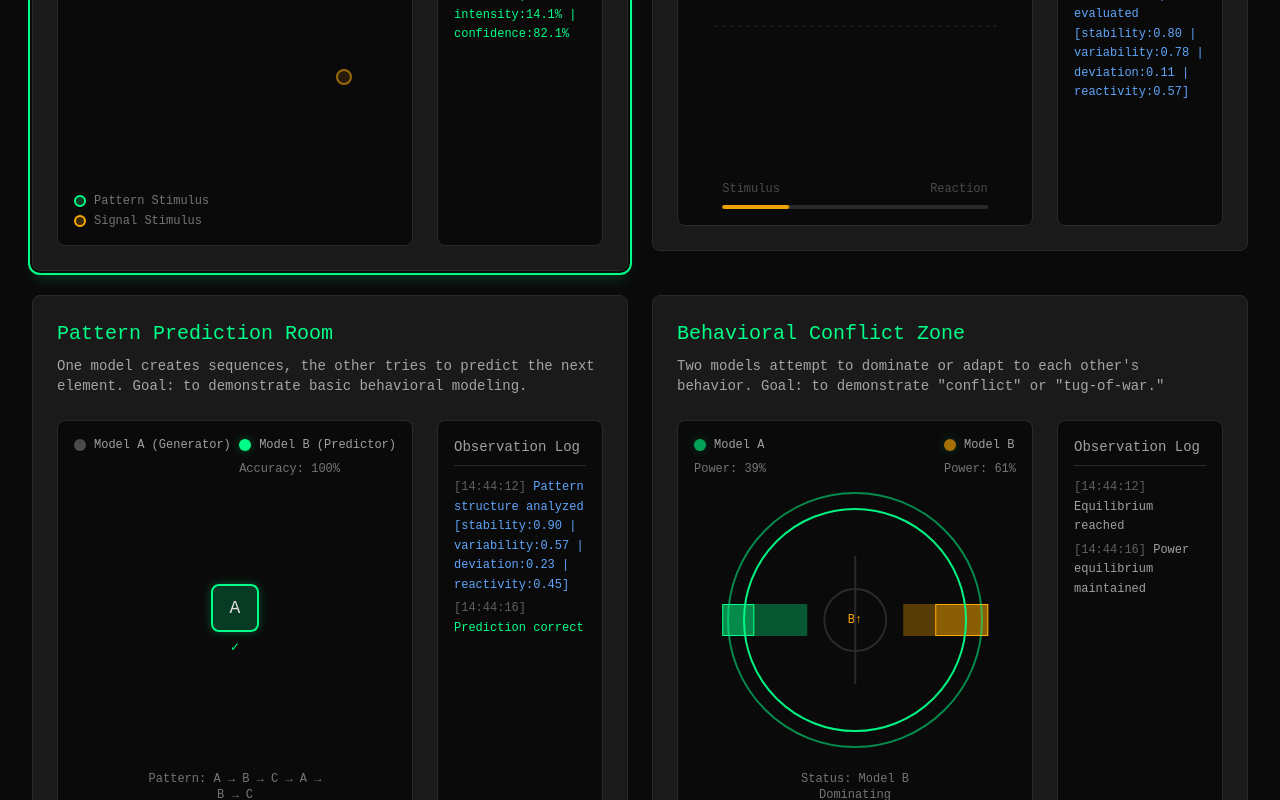
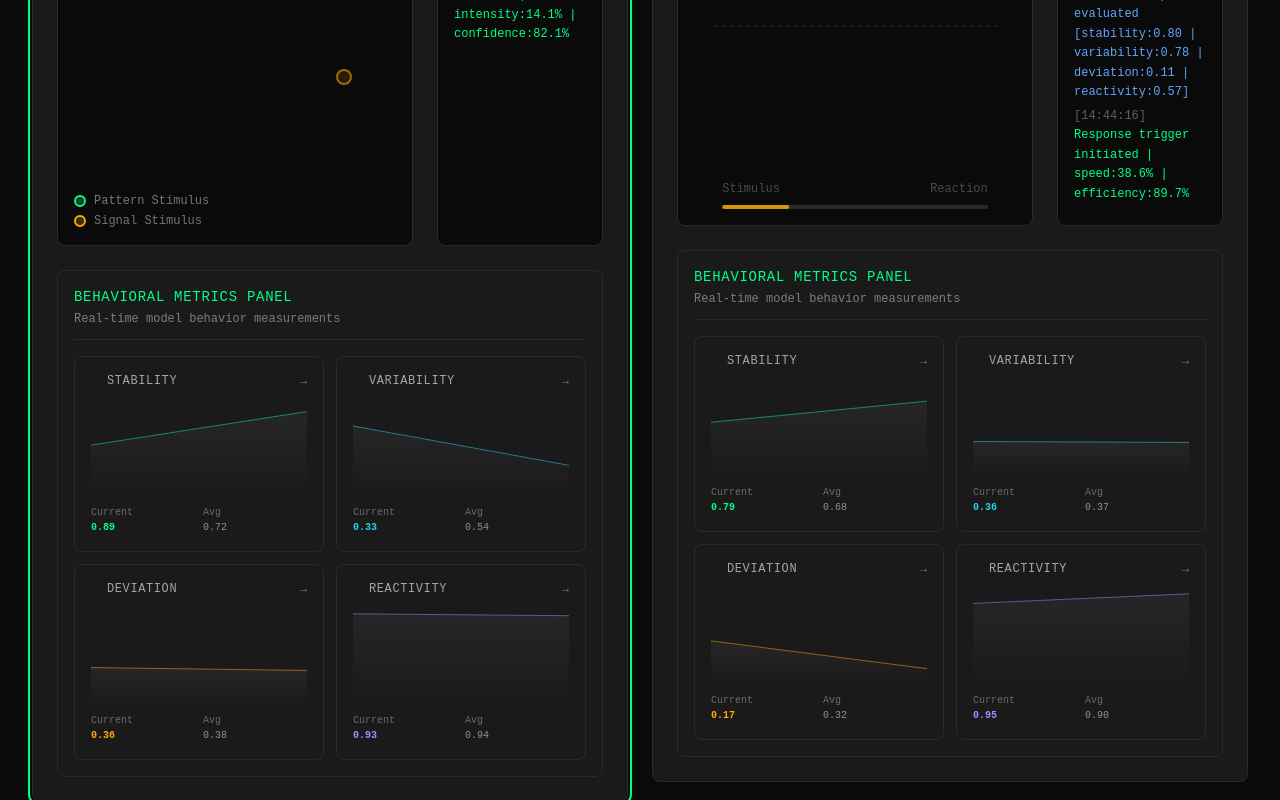
Before and after one commit to Topten1004/AI-Lab, a Next.js app: page / in a window 1280 px wide. Shown: the part 440-1240 px from the top of the page. Built offline with nearby package versions, Linux system fonts and the light colour scheme.

Commit message:
Behavioral Metrics Panel

```diff
--- a/components/AttentionResponseLabPage/AttentionResponseLab.tsx
+++ b/components/AttentionResponseLabPage/AttentionResponseLab.tsx
@@ -2,6 +2,7 @@
 
 import ExperimentVisual from './ExperimentVisual'
 import TextLog from './TextLog'
+import BehavioralMetricsPanel from '@/components/Layout/BehavioralMetricsPanel'
 
 interface AttentionResponseLabProps {
   isFocused: boolean
@@ -29,15 +30,18 @@ export default function AttentionResponseLab({ isFocused, onFocus }: AttentionRe
       </div>
 
       <div
-        className="grid grid-cols-1 lg:grid-cols-3 gap-6"
+        className="space-y-6"
         onClick={(e) => e.stopPropagation()}
       >
-        <div className="lg:col-span-2">
-          <ExperimentVisual />
+        <div className="grid grid-cols-1 lg:grid-cols-3 gap-6">
+          <div className="lg:col-span-2">
+            <ExperimentVisual />
+          </div>
+          <div className="lg:col-span-1">
+            <TextLog isFocused={isFocused} />
+          </div>
         </div>
-        <div className="lg:col-span-1">
-          <TextLog isFocused={isFocused} />
-        </div>
+        <BehavioralMetricsPanel />
       </div>
     </div>
   )
--- a/components/BehavioralConflictZonePage/BehavioralConflictZone.tsx
+++ b/components/BehavioralConflictZonePage/BehavioralConflictZone.tsx
@@ -2,6 +2,7 @@
 
 import BehavioralConflictVisual from './BehavioralConflictVisual'
 import BehavioralConflictLog from './BehavioralConflictLog'
+import BehavioralMetricsPanel from '@/components/Layout/BehavioralMetricsPanel'
 
 interface BehavioralConflictZoneProps {
   isFocused: boolean
@@ -29,15 +30,18 @@ export default function BehavioralConflictZone({ isFocused, onFocus }: Behaviora
       </div>
 
       <div
-        className="grid grid-cols-1 lg:grid-cols-3 gap-6"
+        className="space-y-6"
         onClick={(e) => e.stopPropagation()}
       >
-        <div className="lg:col-span-2">
-          <BehavioralConflictVisual />
+        <div className="grid grid-cols-1 lg:grid-cols-3 gap-6">
+          <div className="lg:col-span-2">
+            <BehavioralConflictVisual />
+          </div>
+          <div className="lg:col-span-1">
+            <BehavioralConflictLog isFocused={isFocused} />
+          </div>
         </div>
-        <div className="lg:col-span-1">
-          <BehavioralConflictLog isFocused={isFocused} />
-        </div>
+        <BehavioralMetricsPanel />
       </div>
     </div>
   )
--- /dev/null
+++ b/components/Layout/BehavioralMetricsPanel.tsx
@@ -0,0 +1,122 @@
+'use client'
+
+import { useBehavioralMetrics } from '@/hooks/useBehavioralMetrics'
+
+export default function BehavioralMetricsPanel() {
+  const { chartData, stats } = useBehavioralMetrics()
+
+  const MetricChart = ({
+    data,
+    stats,
+    label,
+    color
+  }: {
+    data: Array<{ timestamp: number; value: number }>
+    stats: { current: number; average: number; min: number; max: number; trend: 'up' | 'down' | 'stable' }
+    label: string
+    color: string
+  }) => {
+    if (data.length === 0) return null
+
+    const maxValue = Math.max(...data.map((d) => d.value), 1)
+    const minValue = Math.min(...data.map((d) => d.value), 0)
+    const range = maxValue - minValue || 1
+
+    const points = data.map((point, index) => {
+      const x = (index / (data.length - 1 || 1)) * 100
+      const y = 100 - ((point.value - minValue) / range) * 100
+      return `${x},${y}`
+    }).join(' ')
+
+    const trendIcon = stats.trend === 'up' ? '↑' : stats.trend === 'down' ? '↓' : '→'
+    const trendColor = stats.trend === 'up' ? 'text-lab-accent' : stats.trend === 'down' ? 'text-red-400' : 'text-lab-text/50'
+
+    return (
+      <div className="lab-border rounded-lg p-4 bg-lab-surface/50">
+        <div className="flex items-center justify-between mb-3">
+          <div className="flex items-center gap-2">
+            <div className={`w-2 h-2 rounded-full ${color}`}></div>
+            <span className="text-xs font-mono text-lab-text/70 uppercase tracking-wider">{label}</span>
+          </div>
+          <div className={`text-xs font-mono ${trendColor}`}>{trendIcon}</div>
+        </div>
+
+        <div className="relative h-24 mb-2">
+          <svg className="w-full h-full" viewBox="0 0 100 100" preserveAspectRatio="none">
+            <polyline
+              points={points}
+              fill="none"
+              stroke="currentColor"
+              strokeWidth="0.5"
+              className={color}
+              vectorEffect="non-scaling-stroke"
+            />
+            <defs>
+              <linearGradient id={`gradient-${label}`} x1="0%" y1="0%" x2="0%" y2="100%">
+                <stop offset="0%" stopColor="currentColor" stopOpacity="0.3" />
+                <stop offset="100%" stopColor="currentColor" stopOpacity="0" />
+              </linearGradient>
+            </defs>
+            <polygon
+              points={`0,100 ${points} 100,100`}
+              fill={`url(#gradient-${label})`}
+              className={color}
+              opacity="0.2"
+            />
+          </svg>
+        </div>
+
+        <div className="grid grid-cols-2 gap-2 text-[10px] font-mono">
+          <div>
+            <div className="text-lab-text/40">Current</div>
+            <div className={`${color} font-bold`}>{stats.current.toFixed(2)}</div>
+          </div>
+          <div>
+            <div className="text-lab-text/40">Avg</div>
+            <div className="text-lab-text/60">{stats.average.toFixed(2)}</div>
+          </div>
+        </div>
+      </div>
+    )
+  }
+
+  return (
+    <div className="lab-border rounded-lg p-4 bg-lab-surface">
+      <div className="mb-4 pb-3 border-b border-lab-border">
+        <h3 className="text-sm font-mono text-lab-accent uppercase tracking-wider">
+          Behavioral Metrics Panel
+        </h3>
+        <p className="text-xs text-lab-text/50 mt-1">
+          Real-time model behavior measurements
+        </p>
+      </div>
+
+      <div className="grid grid-cols-2 gap-3">
+        <MetricChart
+          data={chartData.stability}
+          stats={stats.stability}
+          label="Stability"
+          color="text-lab-accent"
+        />
+        <MetricChart
+          data={chartData.variability}
+          stats={stats.variability}
+          label="Variability"
+          color="text-lab-cyan"
+        />
+        <MetricChart
+          data={chartData.deviation}
+          stats={stats.deviation}
+          label="Deviation"
+          color="text-lab-warning"
+        />
+        <MetricChart
+          data={chartData.reactivity}
+          stats={stats.reactivity}
+          label="Reactivity"
+          color="text-lab-purple"
+        />
+      </div>
+    </div>
+  )
+}
--- a/components/PatternPredictionRoomPage/PatternPredictionRoom.tsx
+++ b/components/PatternPredictionRoomPage/PatternPredictionRoom.tsx
@@ -2,6 +2,7 @@
 
 import PatternPredictionVisual from './PatternPredictionVisual'
 import PatternPredictionLog from './PatternPredictionLog'
+import BehavioralMetricsPanel from '@/components/Layout/BehavioralMetricsPanel'
 
 interface PatternPredictionRoomProps {
   isFocused: boolean
@@ -29,15 +30,18 @@ export default function PatternPredictionRoom({ isFocused, onFocus }: PatternPre
       </div>
 
       <div
-        className="grid grid-cols-1 lg:grid-cols-3 gap-6"
+        className="space-y-6"
         onClick={(e) => e.stopPropagation()}
       >
-        <div className="lg:col-span-2">
-          <PatternPredictionVisual />
+        <div className="grid grid-cols-1 lg:grid-cols-3 gap-6">
+          <div className="lg:col-span-2">
+            <PatternPredictionVisual />
+          </div>
+          <div className="lg:col-span-1">
+            <PatternPredictionLog isFocused={isFocused} />
+          </div>
         </div>
-        <div className="lg:col-span-1">
-          <PatternPredictionLog isFocused={isFocused} />
-        </div>
+        <BehavioralMetricsPanel />
       </div>
     </div>
   )
--- a/components/ReactionTimeChamberPage/ReactionTimeChamber.tsx
+++ b/components/ReactionTimeChamberPage/ReactionTimeChamber.tsx
@@ -2,6 +2,7 @@
 
 import ReactionTimeVisual from './ReactionTimeVisual'
 import ReactionTimeLog from './ReactionTimeLog'
+import BehavioralMetricsPanel from '@/components/Layout/BehavioralMetricsPanel'
 
 interface ReactionTimeChamberProps {
   isFocused: boolean
@@ -29,15 +30,18 @@ export default function ReactionTimeChamber({ isFocused, onFocus }: ReactionTime
       </div>
 
       <div
-        className="grid grid-cols-1 lg:grid-cols-3 gap-6"
+        className="space-y-6"
         onClick={(e) => e.stopPropagation()}
       >
-        <div className="lg:col-span-2">
-          <ReactionTimeVisual />
+        <div className="grid grid-cols-1 lg:grid-cols-3 gap-6">
+          <div className="lg:col-span-2">
+            <ReactionTimeVisual />
+          </div>
+          <div className="lg:col-span-1">
+            <ReactionTimeLog isFocused={isFocused} />
+          </div>
         </div>
-        <div className="lg:col-span-1">
-          <ReactionTimeLog isFocused={isFocused} />
-        </div>
+        <BehavioralMetricsPanel />
       </div>
     </div>
   )
--- /dev/null
+++ b/hooks/useBehavioralMetrics.ts
@@ -0,0 +1,64 @@
+'use client'
+
+import { useState, useEffect, useRef } from 'react'
+import type { BehavioralMetricsData, MetricsPanelData } from '@/types/behavioralMetrics'
+import { calculateMetricStats, generateChartData } from '@/lib/behavioralMetrics/calculateMetricStats'
+import { generateBehavioralMetrics } from '@/lib/textLog/generateMetrics'
+
+export const useBehavioralMetrics = () => {
+  const [metricsData, setMetricsData] = useState<BehavioralMetricsData>({
+    stability: [],
+    variability: [],
+    deviation: [],
+    reactivity: [],
+  })
+
+  const intervalRef = useRef<NodeJS.Timeout | null>(null)
+
+  useEffect(() => {
+    const updateMetrics = () => {
+      const metrics = generateBehavioralMetrics()
+      const now = Date.now()
+
+      setMetricsData((prev) => ({
+        stability: [...prev.stability, { timestamp: now, value: metrics.stability || 0 }].slice(-50),
+        variability: [...prev.variability, { timestamp: now, value: metrics.variability || 0 }].slice(-50),
+        deviation: [...prev.deviation, { timestamp: now, value: metrics.deviation || 0 }].slice(-50),
+        reactivity: [...prev.reactivity, { timestamp: now, value: metrics.reactivity || 0 }].slice(-50),
+      }))
+    }
+
+    // Initial metrics
+    updateMetrics()
+
+    // Update every 3-5 seconds
+    intervalRef.current = setInterval(() => {
+      updateMetrics()
+    }, 3000 + Math.random() * 2000)
+
+    return () => {
+      if (intervalRef.current) {
+        clearInterval(intervalRef.current)
+      }
+    }
+  }, [])
+
+  const chartData = {
+    stability: generateChartData(metricsData.stability),
+    variability: generateChartData(metricsData.variability),
+    deviation: generateChartData(metricsData.deviation),
+    reactivity: generateChartData(metricsData.reactivity),
+  }
+
+  const stats: MetricsPanelData = {
+    stability: calculateMetricStats(metricsData.stability),
+    variability: calculateMetricStats(metricsData.variability),
+    deviation: calculateMetricStats(metricsData.deviation),
+    reactivity: calculateMetricStats(metricsData.reactivity),
+  }
+
+  return {
+    chartData,
+    stats,
+  }
+}
--- /dev/null
+++ b/lib/behavioralMetrics/calculateMetricStats.ts
@@ -0,0 +1,44 @@
+import type { MetricDataPoint, MetricStats } from '@/types/behavioralMetrics'
+
+export const calculateMetricStats = (dataPoints: MetricDataPoint[]): MetricStats => {
+  if (dataPoints.length === 0) {
+    return {
+      current: 0,
+      average: 0,
+      min: 0,
+      max: 0,
+      trend: 'stable',
+    }
+  }
+
+  const values = dataPoints.map((point) => point.value)
+  const current = values[values.length - 1]
+  const average = values.reduce((sum, val) => sum + val, 0) / values.length
+  const min = Math.min(...values)
+  const max = Math.max(...values)
+
+  // Calculate trend (compare last 5 points with previous 5 points)
+  let trend: 'up' | 'down' | 'stable' = 'stable'
+  if (dataPoints.length >= 10) {
+    const recent = values.slice(-5).reduce((sum, val) => sum + val, 0) / 5
+    const previous = values.slice(-10, -5).reduce((sum, val) => sum + val, 0) / 5
+    const diff = recent - previous
+    if (diff > 0.05) trend = 'up'
+    else if (diff < -0.05) trend = 'down'
+  }
+
+  return {
+    current: Math.round(current * 100) / 100,
+    average: Math.round(average * 100) / 100,
+    min: Math.round(min * 100) / 100,
+    max: Math.round(max * 100) / 100,
+    trend,
+  }
+}
+
+export const generateChartData = (dataPoints: MetricDataPoint[], maxPoints: number = 20): MetricDataPoint[] => {
+  if (dataPoints.length <= maxPoints) {
+    return dataPoints
+  }
+  return dataPoints.slice(-maxPoints)
+}
--- /dev/null
+++ b/types/behavioralMetrics.ts
@@ -0,0 +1,26 @@
+export interface MetricDataPoint {
+  timestamp: number
+  value: number
+}
+
+export interface BehavioralMetricsData {
+  stability: MetricDataPoint[]
+  variability: MetricDataPoint[]
+  deviation: MetricDataPoint[]
+  reactivity: MetricDataPoint[]
+}
+
+export interface MetricStats {
+  current: number
+  average: number
+  min: number
+  max: number
+  trend: 'up' | 'down' | 'stable'
+}
+
+export interface MetricsPanelData {
+  stability: MetricStats
+  variability: MetricStats
+  deviation: MetricStats
+  reactivity: MetricStats
+}
```
